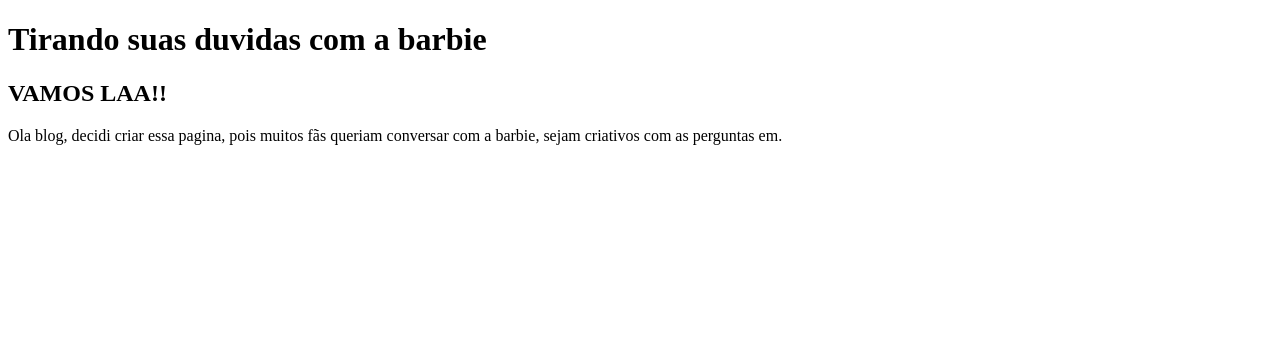
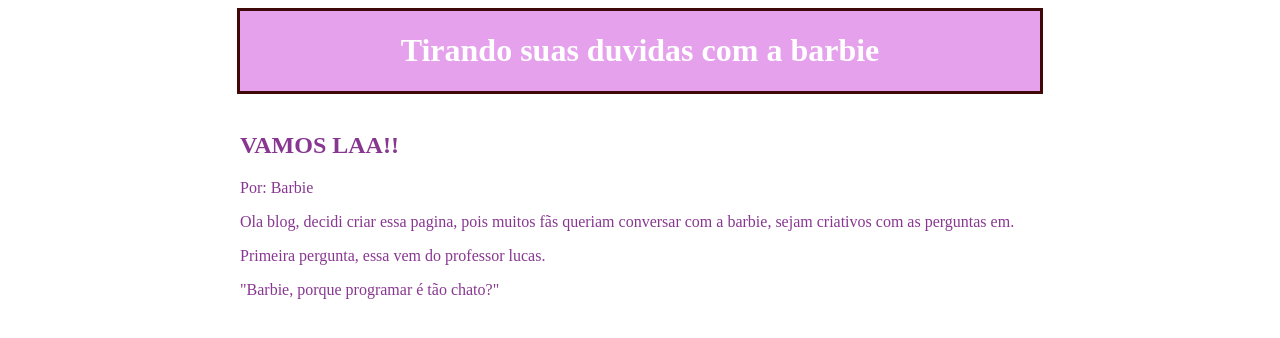
Before and after one commit to beatrizcaimi/barbie, a plain HTML site: page index.html in a window 1280 px wide. Drawn offline with Linux system fonts and the light colour scheme.

Commit message:
Add files via upload

```diff
--- a/index.html
+++ b/index.html
@@ -5,12 +5,39 @@
         <meta charset="UTF-8">
         <meta name="viewport" content="width=device-width, initial-scale=1.0">
         <title>Blog da barbie</title>
+        <style>
+            header{
+                background-color: #E5A1EC;
+                color:#FFFFFF;
+                text-align: center;
+                max-width: 800px;
+                margin: 0 auto;
+                border: 3px solid
+                 #3f0909;
+            }
+            main{
+
+                background-color: #ffffff;
+                color: #883791;
+                max-width: 800px;
+                margin: 0 auto;
+            }
+        </style>
     </head>
     <body>
-        <h1>Tirando suas duvidas com a barbie</h1>
+        <header>
+            <h1>Tirando suas duvidas com a barbie</h1>
+        </header>
+        <main>
+            <img src="" alt="">
+            <h2>VAMOS LAA!!</h2>
+            <p>Por: Barbie</p>
+            <p>Ola blog, decidi criar essa pagina, pois muitos fãs queriam conversar com a barbie, sejam criativos com as perguntas em.</p>
+            Primeira pergunta, essa vem do professor lucas.
+            <p>"Barbie, porque programar é tão chato?"</p>
 
-    <h2>VAMOS LAA!!</h2>
-    <p>Ola blog, decidi criar essa pagina, pois muitos fãs queriam conversar com a barbie, sejam criativos com as perguntas em.</p>
+
+        </main>
 
 
 </body>
```
Also changed, not shown: style.css (added).
